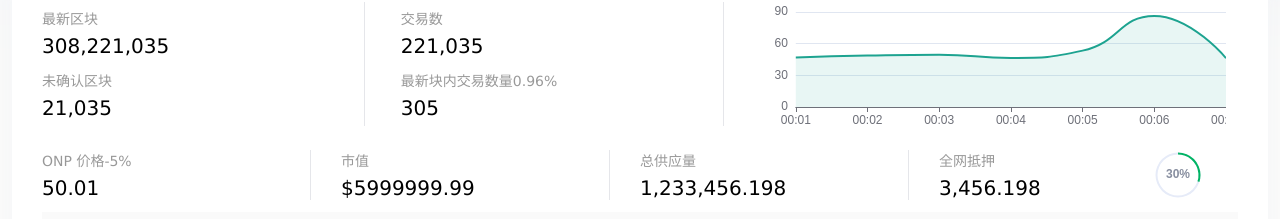
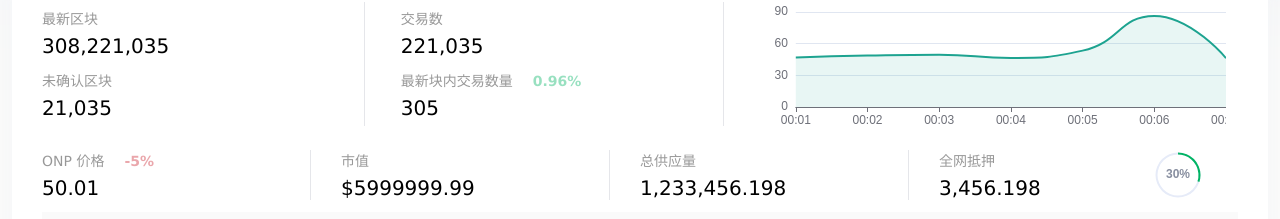
Before and after one commit to shamerKill/PlugChain-Browser, a React app: page / in a window 1280 px wide. Shown: the part 310-529 px from the top of the page. Built offline with nearby package versions, Linux system fonts and the light colour scheme; what fetch-mock would draw is missing.

Commit message:
[update] home

```diff
--- a/public/index.html
+++ b/public/index.html
@@ -12,7 +12,7 @@
     <link rel="manifest" href="%PUBLIC_URL%/manifest.json" />
     <link rel="icon" href="%PUBLIC_URL%/logo.png" />
     <link id="HeadTheme" rel="stylesheet" type="text/css" />
-    <script src="//at.alicdn.com/t/font_2548479_gdh2l77h8im.js"></script>
+    <script src="//at.alicdn.com/t/font_2548479_9nw43u1526.js"></script>
     <title>Oracle Network Protocol Chain</title>
   </head>
   <body>
--- /dev/null
+++ b/src/app/pages/chain/network/network.tsx
@@ -0,0 +1,14 @@
+import { FC } from 'react';
+import ComponentsLayoutBase from '../../../components/layout/base';
+
+import './network.scss';
+
+const PageChainNetwork: FC = () => {
+  return (
+    <ComponentsLayoutBase className="chain_network_page">
+      network
+    </ComponentsLayoutBase>
+  );
+};
+
+export default PageChainNetwork;
--- a/src/app/pages/home/home-views.tsx
+++ b/src/app/pages/home/home-views.tsx
@@ -1,7 +1,7 @@
 import { FC, ReactElement, useEffect, useMemo, useRef, useState } from 'react';
 import I18 from '../../../i18n/component';
 import { windowResizeObserver } from '../../../services/global.services';
-import { formatClass } from '../../../tools';
+import { formatClass, useSafeLink } from '../../../tools';
 import { DayTransactionVolume, TokenPledgeRate } from './home-components';
 import { useLanguageHook } from '../../../services/config.services';
 
@@ -12,6 +12,7 @@ import ComConTable from '../../components/control/table';
 import { Link } from 'react-router-dom';
 
 export const HomeChainInfo: FC = () => {
+  const goLink = useSafeLink();
   const [newBlockHeight, setNewBlockHeight] = useState('');
   const [transactionVolume, setTransactionVolume] = useState('');
   const [pendingBlockVolume, setPendingBlockVolume] = useState('');
@@ -62,7 +63,12 @@ export const HomeChainInfo: FC = () => {
         <dl className="chain_info_dl">
           <dt className="chain_info_dt">
             <I18 text="newBlockTransaction" />
-            <span className={formatClass(['chain_info_rate', transactionRate >= 0 ? 'chain_info_rate_green' : 'chain_info_rate_red'])}>{transactionRate}%</span>
+            <span className={formatClass(['chain_info_rate', transactionRate >= 0 ? 'chain_info_rate_green' : 'chain_info_rate_red'])}>
+              <svg className="icon" aria-hidden="true">
+                <use xlinkHref={transactionRate >= 0 ? '#icon-up' : '#icon-down'}></use>
+              </svg>
+              {transactionRate}%
+            </span>
           </dt>
           <dd className="chain_info_dd">{ newBlockTransaction }</dd>
         </dl>
@@ -74,7 +80,12 @@ export const HomeChainInfo: FC = () => {
         <dl className="chain_info_dl">
           <dt className="chain_info_dt">
             ONP&nbsp;<I18 text="price" />
-            <span className={formatClass(['chain_info_rate', priceRate >= 0 ? 'chain_info_rate_green' : 'chain_info_rate_red'])}>{priceRate}%</span>
+            <span className={formatClass(['chain_info_rate', priceRate >= 0 ? 'chain_info_rate_green' : 'chain_info_rate_red'])}>
+              <svg className="icon" aria-hidden="true">
+                <use xlinkHref={priceRate >= 0 ? '#icon-up' : '#icon-down'}></use>
+              </svg>
+              {priceRate}%
+            </span>
           </dt>
           <dd className="chain_info_dd">{ price }</dd>
         </dl>
@@ -98,7 +109,7 @@ export const HomeChainInfo: FC = () => {
           (<I18 text="nowVolume" />/<I18 text="historyMaxVolume" />):
           &nbsp;&nbsp;{nowVolume}/{historyMaxVolume}
         </span>
-        <button className="chain_volume_button">
+        <button className="chain_volume_button" onClick={() => goLink('./network')}>
           <I18 text="viewMoreValue" />
           <svg className="icon chain_volume_icon" aria-hidden="true">
             <use xlinkHref="#icon-more-copy"></use>
--- a/src/app/pages/home/home.scss
+++ b/src/app/pages/home/home.scss
@@ -83,6 +83,16 @@
       .chain_info_dd {
         padding-top: 0.5rem;
         font-size: (20/12)+rem;
+      }
+      .chain_info_rate {
+        padding-left: 0.5rem;
+        font-weight: 900;
+      }
+      .chain_info_rate_green {
+        color: var(--color-primary-green);
+      }
+      .chain_info_rate_red {
+        color: var(--color-primary-red);
       }
     }
     .chain_first {
--- a/src/routers/chain-info.ts
+++ b/src/routers/chain-info.ts
@@ -1,4 +1,5 @@
 import { RouteProps } from 'react-router-dom';
+import PageChainNetwork from '../app/pages/chain/network/network';
 import PageHome from '../app/pages/home/home';
 export const chainInfoPath = '';
 
@@ -8,4 +9,8 @@ export const chainInfoRouter: RouteProps[] = [
     component: PageHome,
     exact: true,
   },
+  {
+    path: 'network',
+    component: PageChainNetwork,
+  },
 ];
```
Also changed, not shown: src/app/pages/chain/network/network.scss (added).
